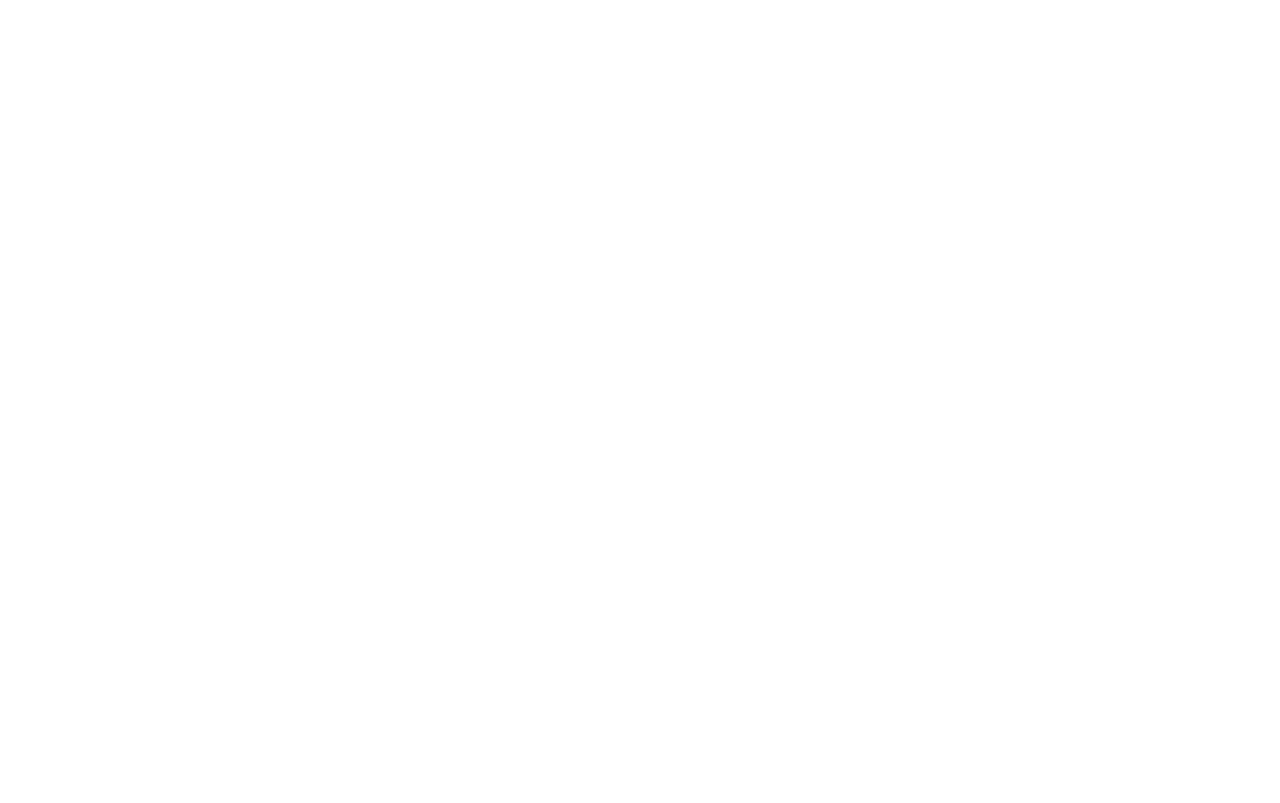
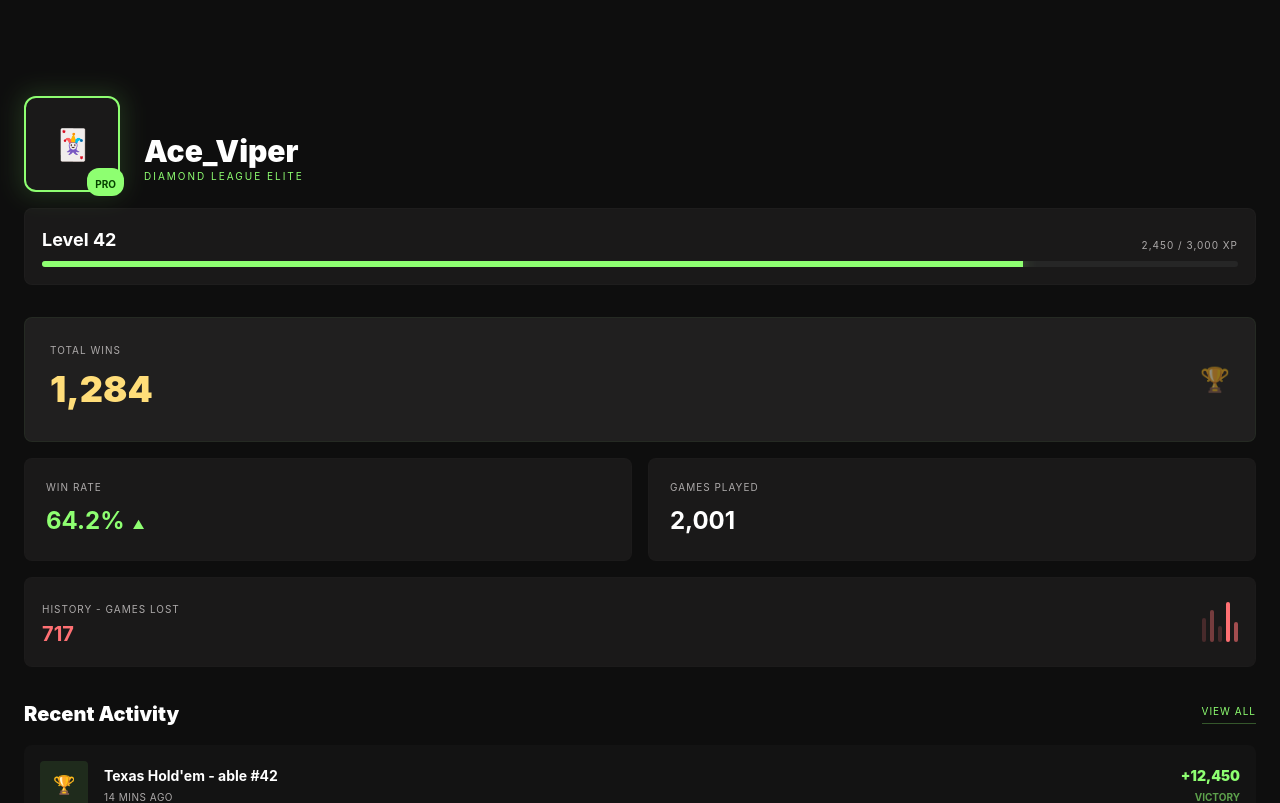
Before and after one commit to LilianMuthoniMaina/Kadi-React, a React (Vite) app: page /game/profile in a window 1280 px wide. Before the commit this address had no page. Shown: the top 803 px of the page. Built offline with nearby package versions, Linux system fonts and the light colour scheme.

Commit message:
profile page

```diff
--- a/src/App/Screens/game/Profile.jsx
+++ b/src/App/Screens/game/Profile.jsx
@@ -0,0 +1,118 @@
+import { useNavigate } from "react-router-dom";
+const recentActivity = [
+    {id:1, title: "Texas Hold'em - able #42", amount: '+12,450', win: true, time: '14 mins ago', tag: 'Victory'},
+    {id:2, title: 'Tournament - High Stakes', amount: '-5000', win: false, time: '2 hours ago', tag: 'Folded'},
+    { id: 3, title: "Texas Hold'em - Neon Lounge", amount: '+42,000', win: true, time: 'Yesterday', tag: 'All-In Win'}
+]
+
+export default function Profile(){
+    const navigate = useNavigate()
+    const level = 42;
+    const xp = 2450;
+    const xpTarget = 3000;
+    const xpPercent = Math.round((xp / xpTarget) * 100);
+
+    return(
+        <div className="bg-[#0e0e0e] min-h-screen w-full flex flex-col gap-8 pt-24 pb-32 px-6">
+            <div className="flex flex-col gap-4">
+                <div className="flex gap-6 items-end">
+                    <div className="relative">
+                        <div className="absolute -inset-1 bg-[rgba(142,255,113,0.2)] blur-[12px] opacity-75 rounded-[12px]" />
+                        <div className="relative size-24 rounded-[12px] border-2 border-[#8eff71] bg-[#1a1919] flex items-center justify-center text-3xl">🃏</div>
+                        <div className="absolute -bottom-1 -right-1 bg-[#8eff71] px-2 py-0.5 rounded-[12px]">
+                            <span className="text-[#064200] text-[10px] font-bold uppercase">Pro</span>
+                        </div>
+                    </div>
+                     <div className="flex-1 pb-2">
+                        <h1 className="font-black text-white text-[30px] leading-[36px]">Ace_Viper</h1>
+                        <p className="text-[#8eff71] text-[10px] tracking-[2px] uppercase">Diamond League Elite</p>
+                    </div>
+                </div>
+
+                <div className="bg-[#1a1919] border border-[rgba(73,72,71,0.1)] rounded-[8px] p-[17px] flex flex-col gap-2">
+                    <div className="flex items-end justify-between">
+                        <h3 className="font-bold text-white text-[18px]">Level {level}</h3>
+                        <span className="text-[#adaaaa] text-[10px] tracking-[1px] uppercase">{xp.toLocaleString()} / {xpTarget.toLocaleString()} XP</span>
+                    </div>
+                    <div className="bg-[#262626] h-[6px] rounded-[12px] overflow-hidden">
+                        <div className="bg-[#8eff71] h-full shadow-[0px_0px_15px_0px_rgba(142,255,113,0.6)]"
+                            style={{ width: `${xpPercent}%` }} />
+                    </div>
+                </div>
+            </div>
+
+            <div className="grid grid-cols-2 gap-4">
+                <div className="col-span-2 bg-[#201f1f] border border-[rgba(142,255,113,0.05)] rounded-[8px] p-[25px] relative overflow-hidden">
+                    <div className="absolute -right-16 -top-16 bg-[rgba((142,255,113,0.05)] blur-[32px] rounded-full size-32" />
+                    <div className="flex items-center justify-between relative">
+                        <div className="flex flex-col gap-1">
+                            <span className="text-[#adaaaa] text-[10px] tracking-[1px] uppercase">Total Wins</span>
+                            <h2 className="font-black text-[#ffdd79] text-[36px]">1,284</h2>
+                        </div>
+                        <span className="text-[#ffdd79] text-2xl opacity-50">🏆</span>
+                    </div>
+                </div>
+
+                {/*won games part*/}
+                <div className="bg-[#1a1919] border border-[rgba(73,72,71,0.05)] rounded-[8px] p-[21px] flex flex-col gap-2">
+                    <span className="text-[#adaaaa] text-[10px] tracking-[1px] uppercase">Win Rate</span>
+                    <div className="flex items-baseline gap-2">
+                        <span className="font-bold text-[#8eff71] text-[24px]">64.2%</span>
+                        <span className="text-[#8eff71] text-xs">▲</span>
+                    </div>
+                </div>
+
+                {/*games */}
+            <div className="bg-[#1a1919] border border-[rgba(73,72,71,0.05)] rounded-[8px] p-[21px] flex flex-col gap-2">
+                <span className="text-[#adaaaa] text-[10px] tracking-[1px] uppercase">Games Played</span>
+                <h4 className="font-bold text-white text-[24px]">2,001</h4>
+            </div>
+
+            <div className="col-span-2 bg-[#1a1919] border border-[rgba(73,72,71,0.05)] rounded-[8px] p-[17px] flex items-center justify-between">
+                <div>
+                    <span className="text-[#adaaaa] text-[10px] tracking-[1px] uppercase">History - Games Lost</span>
+                    <h4 className="font-bold text-[#ff7073] text-[20px]">717</h4>
+                </div>
+                <div className="flex gap-1 items-end h-10">
+                    <div className="w-1 rounded-full bg-[rgba(255,112,115,0.2)]" style={{ height: '24px' }} />
+                    <div className="w-1 rounded-full bg-[rgba(255,112,115,0.4)]" style={{ height: '32px' }} />
+                    <div className="w-1 rounded-full bg-[rgba(255,112,115,0.2)]" style={{ height: '16px' }} />
+                    <div className="w-1 rounded-full bg-[#ff7073]" style={{ height: '40px' }} />
+                    <div className="w-1 rounded-full bg-[rgba(255,112,115,0.6)]" style={{ height: '20px' }} />
+                </div>
+              </div>
+        </div>
+
+        {/*activity*/}
+        <div className="flex flex-col gap-4">
+            <div className="flex items-center justify-between">
+                <h2 className="font-black text-white text-[20px]">Recent Activity</h2>
+                <button className="text-[#8eff71] text-[10px] tracking-[1px] uppercase border-b border-[rgba(142,255,113,0.3)] pb-1">
+                    View All
+                </button>
+        </div>
+
+        <div className="flex flex-col gap-3">
+          {recentActivity.map((item) => (
+            <div key={item.id} className="bg-[#131313] rounded-[8px] p-4 flex gap-4 items-center">
+              <div className={`size-12 rounded-[4px] flex items-center justify-center text-lg ${item.win ? 'bg-[rgba(142,255,113,0.1)]' : 'bg-[rgba(255,112,115,0.1)]'}`}>
+                {item.win ? '🏆' : '💔'}
+              </div>
+              <div className="flex-1 flex flex-col gap-1">
+                <div className="flex items-start justify-between text-sm">
+                  <span className="font-bold text-white">{item.title}</span>
+                  <span className={`font-black ${item.win ? 'text-[#8eff71]' : 'text-[#ff7073]'}`}>{item.amount}</span>
+                </div>
+                <div className="flex items-center justify-between">
+                  <span className="text-[#adaaaa] text-[10px] tracking-[0.5px] uppercase">{item.time}</span>
+                  <span className={`text-[10px] font-bold uppercase ${item.win ? 'text-[rgba(142,255,113,0.6)]' : 'text-[rgba(255,112,115,0.6)]'}`}>
+                    {item.tag}
+                  </span>
+                </div>
+             </div>
+            </div>))}
+        </div>
+    </div>
+    </div>
+  );
+}
--- a/src/App/index.jsx
+++ b/src/App/index.jsx
@@ -8,6 +8,7 @@
 import Test from "./Screens/game/Test";
 import GlobalContext from "./GlobalContext";
 import PokerGame from "./Screens/game/PokerGame";
+import Profile from "./Screens/game/Profile";
 
 function App() {
     const [token, setToken] = useState(null);
@@ -29,6 +30,7 @@
             <Route path="/forgot-password" element={<ForgotPassword />} />
             <Route path="/game/test" element={<Test />} />
             <Route path="/game/play" element={<PokerGame />} />
+            <Route path="/game/profile" element={<Profile />} />
             </Routes>
             </BrowserRouter>
             </GlobalContext.Provider>
```
